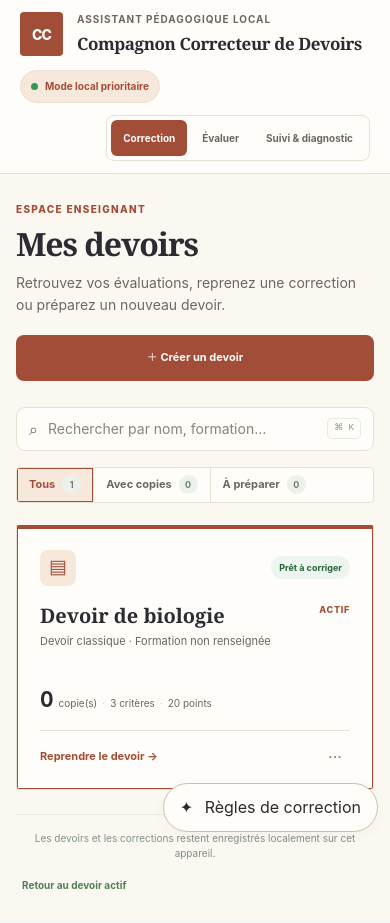
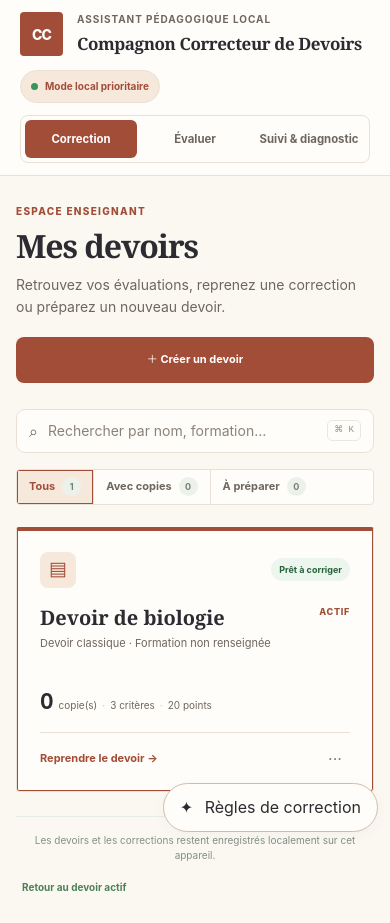
Before and after one commit to Sims07/Companion-Correcteur-Devoir, a React (Vite) app: page / in a window 390 px wide. Built offline with nearby package versions, Linux system fonts and the light colour scheme.

Commit message:
style(nav): compact three-destination header and responsive mobile layout

```diff
--- a/src/ui/design-system/application-theme.css
+++ b/src/ui/design-system/application-theme.css
@@ -400,3 +400,39 @@ body { font-family: Inter, ui-sans-serif, system-ui, -apple-system, "Segoe UI",
   background: var(--ds-color-brand-700);
   color: #fff;
 }
+
+
+/* Application destinations: correction, model evaluation, diagnostics are peers. */
+.topbar .view-switch[aria-label="Navigation principale"] {
+  display: flex;
+  flex-wrap: nowrap;
+  align-items: stretch;
+  gap: 2px;
+  min-width: 0;
+}
+.topbar .view-switch[aria-label="Navigation principale"] .view-switch-button {
+  min-width: 0;
+  min-height: 38px;
+  padding: 8px 12px;
+  font-size: .76rem;
+  line-height: 1.3;
+  white-space: nowrap;
+}
+.ai-tools-view .topbar-actions > .local-badge {
+  display: none; /* The actual selected server is disclosed by the evaluator, not this generic badge. */
+}
+@media (max-width: 600px) {
+  .topbar-actions .view-switch[aria-label="Navigation principale"] {
+    width: 100%;
+    margin: 0;
+    display: grid;
+    grid-template-columns: repeat(3, minmax(0, 1fr));
+  }
+  .topbar .view-switch[aria-label="Navigation principale"] .view-switch-button {
+    width: 100%;
+    padding: 9px 4px;
+    font-size: .71rem;
+    white-space: normal;
+    overflow-wrap: anywhere;
+  }
+}
```
